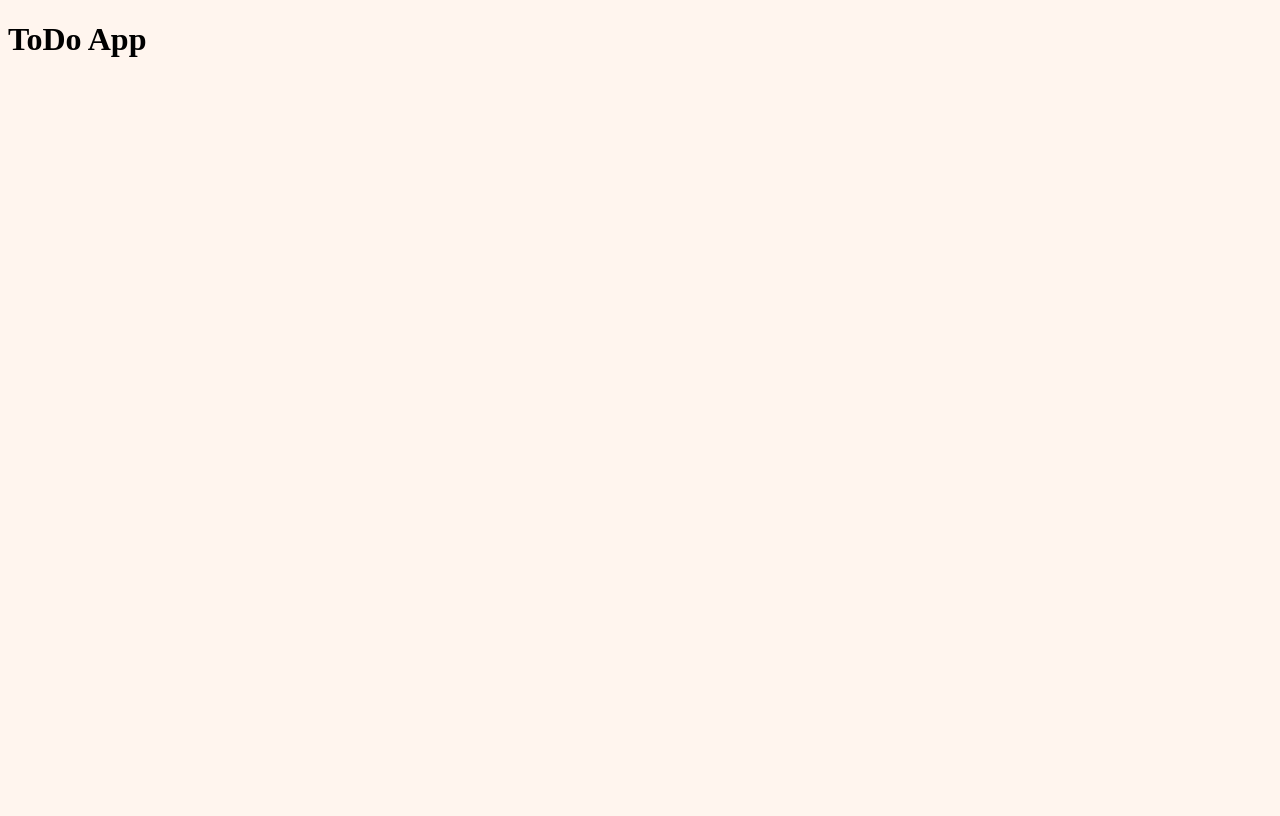
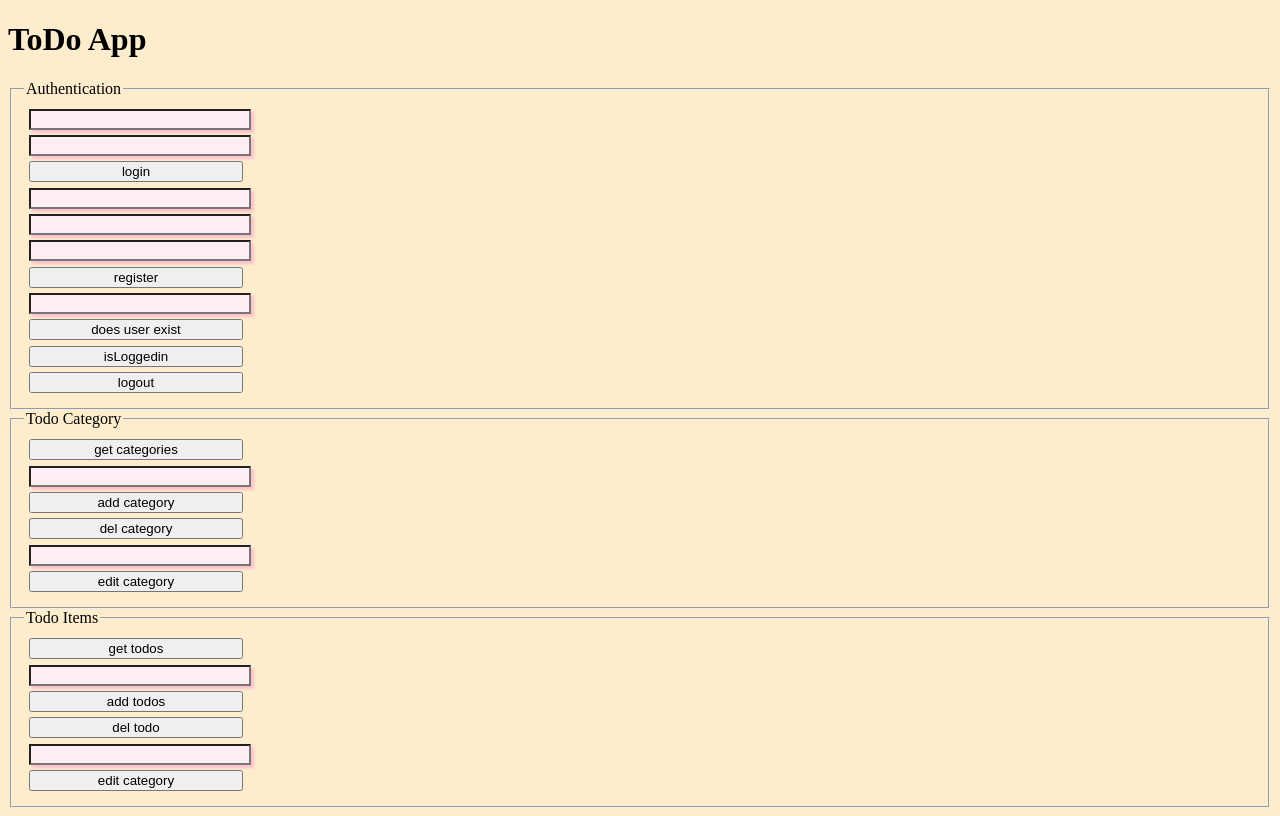
Before and after one commit to JuliaHoarau/todoapp, a website: page app/index.html in a window 1280 px wide. Drawn offline with Linux system fonts and the light colour scheme.

```diff
--- a/app/index.html
+++ b/app/index.html
@@ -12,6 +12,90 @@
 
 <body>
     <h1>ToDo App</h1>
+
+    <fieldset>
+        <legend>Authentication</legend>
+        <form method="post" action="/api/login" onsubmit="login(event)">
+            <input type="text" name="username" required>
+            <input type="password" name="password" required>
+            <input type="submit" value="login" name="submit">
+
+        </form>
+
+        <form method="put" action="/api/register" onsubmit="register(event)">
+            <input type="text" name="username" required>
+            <input type="email" name="email" required>
+            <input type="password" name="password" required>
+            <input type="submit" value="register" name="submit">
+        </form>
+
+
+        <form method="get" action="api/doesuserexist" onsubmit="userexists(event)">
+            <input type="text" name="username" required>
+            <input type="submit" value="does user exist" name="submit">
+        </form>
+
+        <form method="get" action="api/isLoggedin" onsubmit="userloggedin(event)">
+            <input type="submit" value="isLoggedin" name="submit">
+        </form>
+
+
+        <form method="get" action="api/logout" onsubmit="userlogout(event)">
+            <input type="submit" value="logout" name="submit">
+        </form>
+
+    </fieldset>
+
+    <fieldset>
+        <legend>Todo Category</legend>
+
+        <form method="get" action="/api/getcat" onsubmit="getcategories(event)">
+            <input type="submit" value="get categories" name="submit">
+        </form>
+
+        <form method="put" action="/api/addcat" onsubmit="addcategory(event)">
+            <input type="text" name="categoryname" required>
+            <input type="submit" name="submit" value="add category" required>
+        </form>
+
+        <form method="delete" action="/api/delcat" onsubmit="delcategory(event)">
+            <input type="hidden" name="catid" value="0">
+            <input type="submit" name="submit" value="del category">
+        </form>
+
+        <form method="patch" action="/api/updatecat" onsubmit="updatecategory(event)">
+            <input type="hidden" name="catid" value="0">
+            <input type="text" name="categoryname" required>
+            <input type="submit" name="submit" value="edit category">
+        </form>
+
+    </fieldset>
+
+    <fieldset>
+        <legend>Todo Items</legend>
+
+        <form method="get" action="/api/gettodos" onsubmit="gettodos(event)">
+            <input type="submit" name="submit" value="get todos">
+        </form>
+
+        <form method="put" action="/api/addtodo" onsubmit="addtodo(event)">
+            <input type="text" name="todoitem" required>
+            <input type="submit" name="submit" value="add todos">
+        </form>
+
+        <form method="delete" action="/api/deltodo" onsubmit="deltodo(event)">
+            <input type="hidden" name="todoid" value="0">
+            <input type="submit" name="submit" value="del todo">
+        </form>
+
+        <form method="patch" action="/api/updatetodo" onsubmit="updatetodo(event)">
+            <input type="hidden" name="todoid" value="0">
+            <input type="text" name="todoitem" required>
+            <input type="submit" name="submit" value="edit category">
+        </form>
+
+    </fieldset>
+
 </body>
 
 </html>
--- a/app/interactivity/app.js
+++ b/app/interactivity/app.js
@@ -1 +1,118 @@
 console.log('todo app')
+
+function login (evt) {
+    evt.preventDefault()
+    console.log(evt)
+    var theFormData = {};
+    for (i=0;i<evt.target.length;i++) {
+        theFormData[evt.target[i].name]  =
+        evt.target[i].value;
+    }
+
+    fetch(evt.target.action,
+        {
+            method: 'POST',
+            body: JSON.stringify(theFormData),
+            credentials: 'include',
+            headers: {
+                'Content-Type': 'application/json'
+            }
+        })
+}
+
+function register (evt) {
+    evt.preventDefault()
+    console.log(evt)
+    var theFormData = {};
+    for (i=0;i<evt.target.length;i++) {
+        theFormData[evt.target[i].name]  =
+        evt.target[i].value;
+    }
+
+    fetch(evt.target.action,
+        {
+            method: 'PUT',
+            body: JSON.stringify(theFormData),
+            credentials: 'include',
+            headers: {
+                'Content-Type': 'application/json'
+            }
+        })
+}
+
+//DOESN'T WORK
+function userexists (evt) {
+    evt.preventDefault()
+    url = evt.target.action + '?username=' + evt.target[0].value;
+    fetch(url,
+        {
+            method: 'GET',
+            credentials: 'include',
+        })
+}
+
+function userloggedin (evt) {
+    evt.preventDefault()
+    fetch(evt.target.action,
+        {
+            method: 'GET',
+            credentials: 'include'
+        }
+      )
+}
+
+function userlogout (evt) {
+    evt.preventDefault()
+    fetch(evt.target.action,
+        {
+            method: 'GET',
+            credentials: 'include'
+        }
+      )
+}
+
+
+function getcategories (evt) {
+    evt.preventDefault()
+    fetch(evt.target.action,
+        {
+            method: 'GET',
+            credentials: 'include'
+        }
+      )
+}
+function addcategory (evt) {
+    evt.preventDefault()
+    method = {method: evt.target.method}
+    fetch(evt.target.action, method)
+}
+
+function updatecategory (evt) {
+    evt.preventDefault()
+    method = {method: evt.target.method}
+    fetch(evt.target.action, method)
+}
+
+function gettodos (evt) {
+    evt.preventDefault()
+    method = {method: evt.target.method}
+    fetch(evt.target.action, method)
+}
+
+function addtodo(evt) {
+    evt.preventDefault()
+    method = {method: evt.target.method}
+    fetch(evt.target.action, method)
+}
+
+function deltodo(evt) {
+    evt.preventDefault()
+    method = {method: evt.target.method}
+    fetch(evt.target.action, method)
+}
+
+function updatetodo(evt) {
+    evt.preventDefault()
+    method = {method: evt.target.method}
+    fetch(evt.target.action, method)
+}
--- a/app/style/style.css
+++ b/app/style/style.css
@@ -1,3 +1,17 @@
 body {
-    background-color: seashell;
+    background-color: rgb(253, 237, 204);
 }
+
+input,
+label,
+textarea {
+    display: block;
+    width: 16em;
+    margin: .4em;
+
+}
+
+input:not(:placeholder-shown):not(:active):invalid {
+    box-shadow: pink .2em .2em .2em;
+    background-color: rgb(255, 238, 241);
+}
```
Also changed, not shown: server.js (+58 -5 lines), app/favicon.ico (added).
